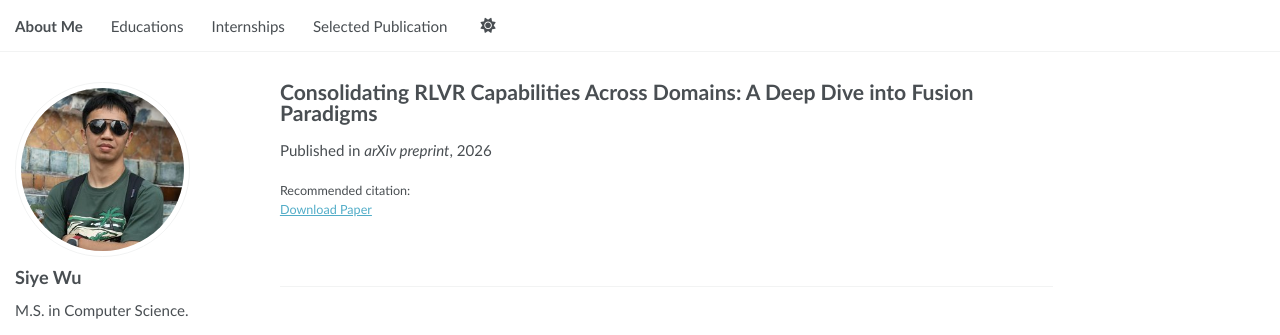
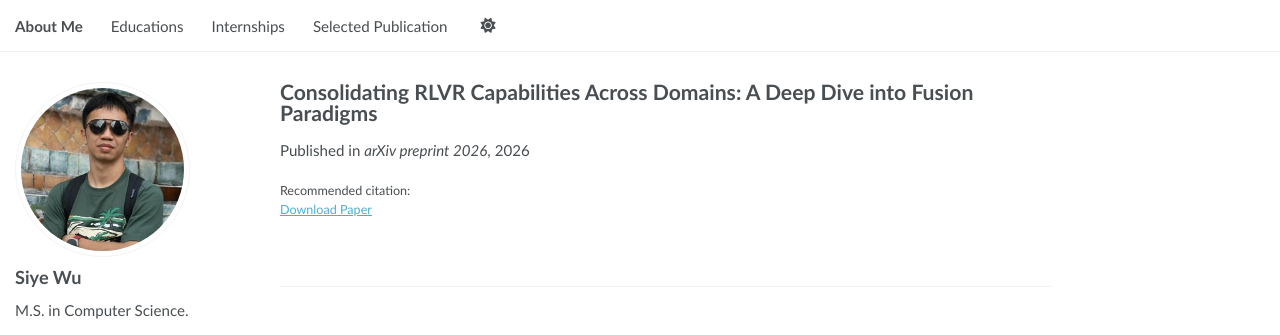
Before and after one commit to Di-viner/Di-viner.github.io, a Jekyll site: the page built from _publications/2026-llm-fusion.md, in a window 1280 px wide. Shown: the top 335 px of the page. Built offline with Jekyll 4.4.1, drawn with Linux system fonts in a browser that asks for light colours; some web fonts are replaced; a script bundle is joined from its source files by our own code; library files that are not in the unit come from our copies.

Commit message:
Update publication venues in CV and related markdown files to include the year 2026 for consistency across entries.

```diff
--- a/_data/cv.json
+++ b/_data/cv.json
@@ -78,7 +78,7 @@
     {
       "name": "Consolidating RLVR Capabilities Across Domains: A Deep Dive into Fusion Paradigms",
       "authors": "Siye Wu, Kai Yang, Yuchen Cai, Xin Xu, Peng-Yuan Wang, Jiaxuan Wang, Jiashun Liu, Jiafei Lyu, Yangkun Chen, Saiyong Yang, Yanghua Xiao.",
-      "publisher": "arXiv preprint",
+      "publisher": "arXiv preprint 2026",
       "releaseDate": "",
       "website": "https://arxiv.org/abs/2608.27409",
       "github": "https://github.com/Di-viner/LLM-Fusion",
@@ -88,7 +88,7 @@
     {
       "name": "CODA: Difficulty-Aware Compute Allocation for Adaptive Reasoning",
       "authors": "Siye Wu, Jian Xie, Yikai Zhang, Yanghua Xiao.",
-      "publisher": "arXiv preprint",
+      "publisher": "arXiv preprint 2026",
       "releaseDate": "",
       "website": "https://arxiv.org/abs/2603.08659",
       "github": "https://github.com/Di-viner/coda",
@@ -99,7 +99,7 @@
     {
       "name": "Step 3.5 Flash: Open Frontier-Level Intelligence with 11B Active Parameters",
       "authors": "StepFun Team (217 authors including Siye Wu).",
-      "publisher": "Technical Report",
+      "publisher": "Technical Report 2026",
       "releaseDate": "",
       "website": "https://arxiv.org/abs/2602.10604",
       "github": "https://github.com/stepfun-ai/Step-3.5-Flash",
--- a/_publications/2026-llm-fusion.md
+++ b/_publications/2026-llm-fusion.md
@@ -7,7 +7,7 @@ category: manuscripts
 permalink: /publication/2026-llm-fusion
 excerpt: 'We compare Merge, Mix RL, and MOPD for consolidating domain-specific RLVR capabilities into a single model across diverse domains.'
 date: 2026-08-31
-venue: 'arXiv preprint'
+venue: 'arXiv preprint 2026'
 authors: 'Siye Wu, Kai Yang, Yuchen Cai, Xin Xu, Peng-Yuan Wang, Jiaxuan Wang, Jiashun Liu, Jiafei Lyu, Yangkun Chen, Saiyong Yang, Yanghua Xiao'
 paperurl: 'https://arxiv.org/abs/2608.27409'
 arxiv: 'https://arxiv.org/abs/2608.27409'
```
Also changed, not shown: _publications/2025-coda.md (+1 -1 lines), _publications/2025-step-flash.md (+1 -1 lines).
